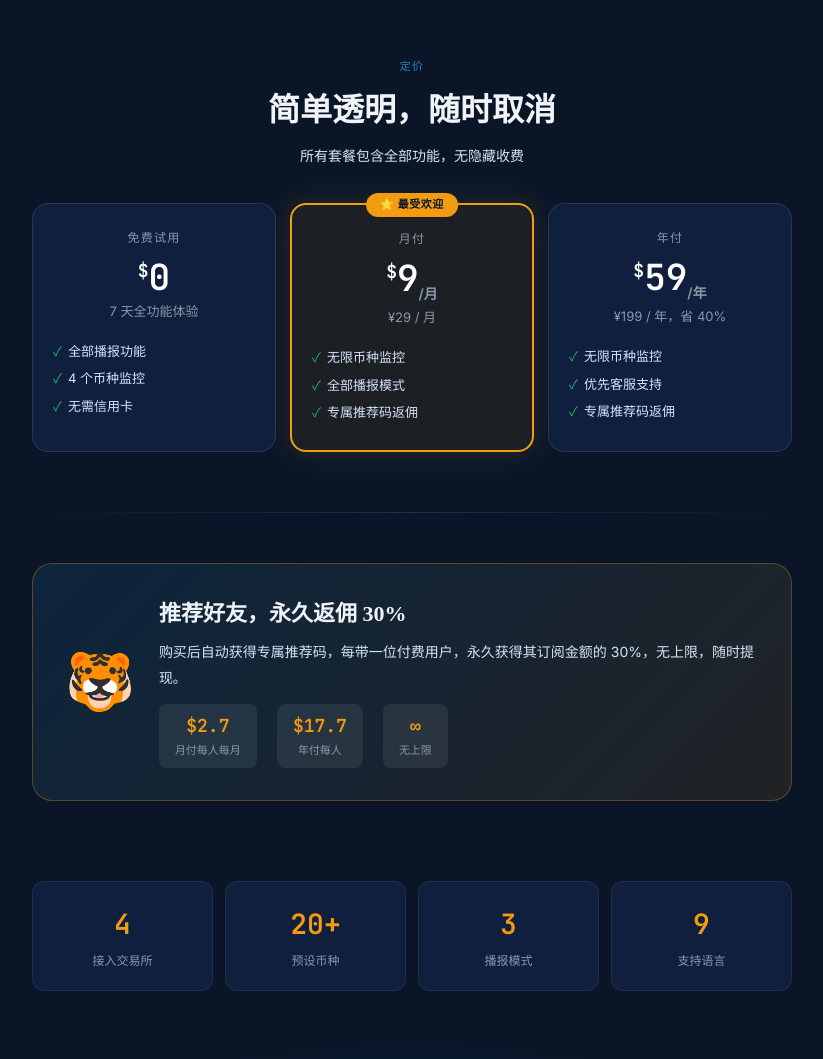
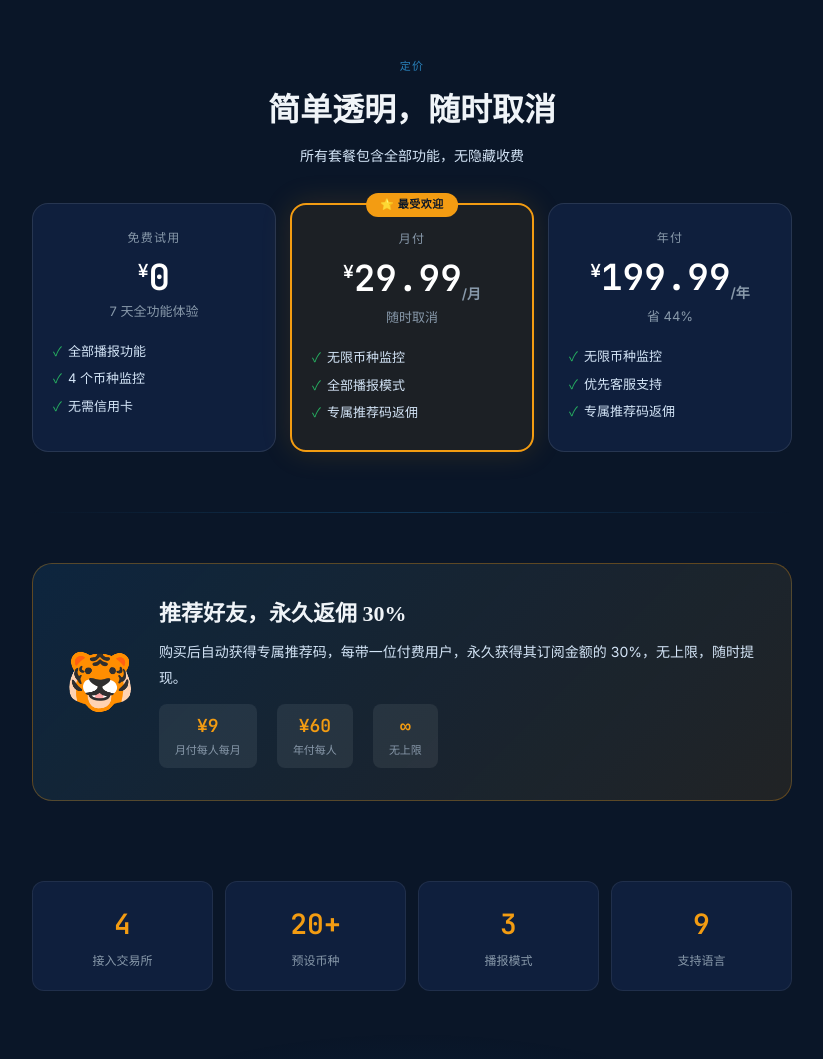
Before and after one commit to qunliangfeng/Bitget-alert-mobile, a plain HTML site: page xibencong-landing.html in a window 1280 px wide. Shown: the part 2118-3177 px from the top of the page, without its empty margins (228-1051 px from the left). Drawn offline with Linux system fonts and the light colour scheme.

Commit message:
Add files via upload

```diff
--- a/xibencong-landing.html
+++ b/xibencong-landing.html
@@ -488,7 +488,7 @@ footer p { font-size: 12px; color: #445566; }
     <div class="pricing-grid">
       <div class="price-card">
         <div class="price-plan">免费试用</div>
-        <div class="price-amount"><sup>$</sup>0</div>
+        <div class="price-amount"><sup>¥</sup>0</div>
         <div class="price-cny">7 天全功能体验</div>
         <div class="price-list">
           <span>✓</span>全部播报功能<br>
@@ -499,8 +499,8 @@ footer p { font-size: 12px; color: #445566; }
       <div class="price-card hot">
         <div class="hot-tag">⭐ 最受欢迎</div>
         <div class="price-plan">月付</div>
-        <div class="price-amount"><sup>$</sup>9<sub>/月</sub></div>
-        <div class="price-cny">¥29 / 月</div>
+        <div class="price-amount"><sup>¥</sup>29.99<sub>/月</sub></div>
+        <div class="price-cny">随时取消</div>
         <div class="price-list">
           <span>✓</span>无限币种监控<br>
           <span>✓</span>全部播报模式<br>
@@ -509,8 +509,8 @@ footer p { font-size: 12px; color: #445566; }
       </div>
       <div class="price-card">
         <div class="price-plan">年付</div>
-        <div class="price-amount"><sup>$</sup>59<sub>/年</sub></div>
-        <div class="price-cny">¥199 / 年，省 40%</div>
+        <div class="price-amount"><sup>¥</sup>199.99<sub>/年</sub></div>
+        <div class="price-cny">省 44%</div>
         <div class="price-list">
           <span>✓</span>无限币种监控<br>
           <span>✓</span>优先客服支持<br>
@@ -530,8 +530,8 @@ footer p { font-size: 12px; color: #445566; }
         <h3>推荐好友，永久返佣 30%</h3>
         <p>购买后自动获得专属推荐码，每带一位付费用户，永久获得其订阅金额的 30%，无上限，随时提现。</p>
         <div class="ref-amounts">
-          <div class="ref-amt"><div class="num">$2.7</div><div class="lbl">月付每人每月</div></div>
-          <div class="ref-amt"><div class="num">$17.7</div><div class="lbl">年付每人</div></div>
+          <div class="ref-amt"><div class="num">¥9</div><div class="lbl">月付每人每月</div></div>
+          <div class="ref-amt"><div class="num">¥60</div><div class="lbl">年付每人</div></div>
           <div class="ref-amt"><div class="num">∞</div><div class="lbl">无上限</div></div>
         </div>
       </div>
```
